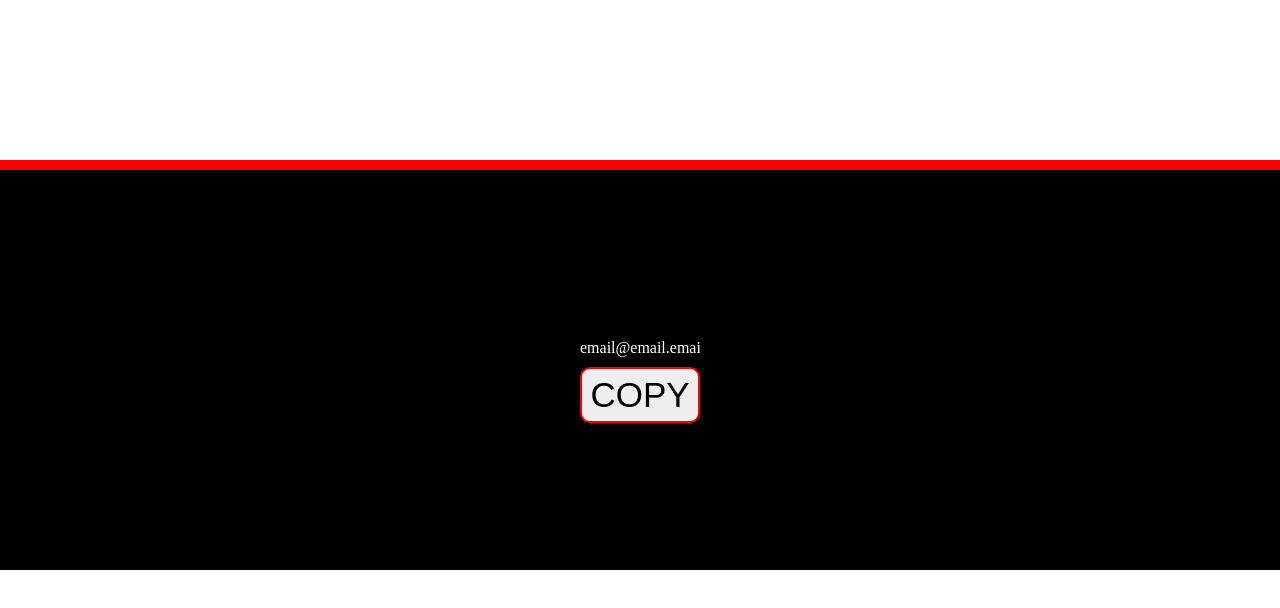
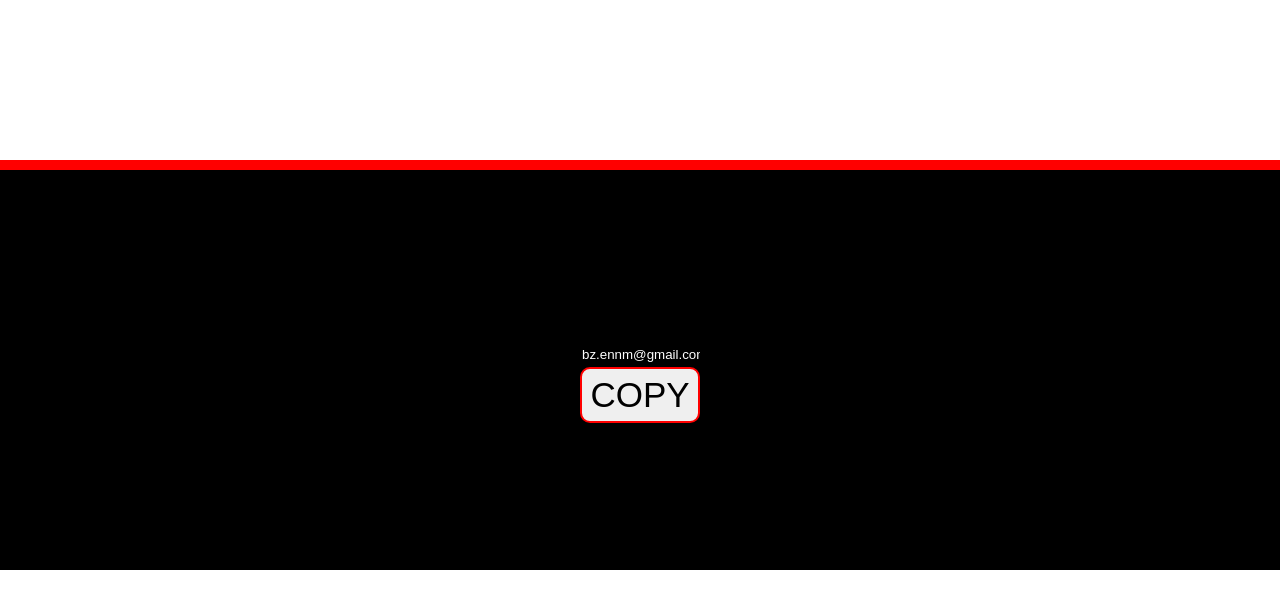
Before and after one commit to sistemd/business, a React (Create React App) app: page / in a window 1280 px wide. Both pictures are taken after a click on the button "EMAIL". Shown: the top 608 px of the page. Built offline with nearby package versions, Linux system fonts and the light colour scheme; the HTML template or start-up script is replaced by a standard one.

Commit message:
Email button is almost fully finished

```diff
--- a/src/Button.tsx
+++ b/src/Button.tsx
@@ -3,15 +3,15 @@ import './css/Button.scss'
 
 export interface ButtonProps {
     children: React.ReactNode
-    disabled: boolean
-    className: string
+    className?: string
+    disabled?: boolean
 
     onClick(): void
 }
 
 export default function Button(props: ButtonProps) {
     return (
-        <button disabled={props.disabled} onClick={props.onClick} className={props.className}>
+        <button disabled={props.disabled} onClick={props.onClick} className={props.className || ''}>
             {props.children}
         </button>
     )
--- a/src/EmailButton.tsx
+++ b/src/EmailButton.tsx
@@ -1,54 +1,66 @@
-import React, {useState} from 'react'
+import React, {RefObject, useRef, useState} from 'react'
 import Button from './Button'
 import './css/EmailButton.scss'
 import {CSSTransition, SwitchTransition} from 'react-transition-group'
 
+const buttonAnimationTimeout = 200
+
 export default function EmailButton() {
     const [showEmail, setShowEmail] = useState(false)
-    const [animateButton, setAnimateButton] = useState(false)
+    const emailInputRef = useRef<HTMLInputElement>(null)
 
-    const [buttonStates, setButtonStates] = useState([
-        {
-            text: 'EMAIL',
-            callback() {
-                setShowEmail(true)
-                setAnimateButton(true)
+    const email = 'bz.ennm@gmail.com'
+
+    const showEmailButton = (
+        <Button onClick={() => setShowEmail(true)}>
+            EMAIL
+        </Button>
+    )
+
+    const copyEmailButton = <CopyEmailButton email={email} emailInputRef={emailInputRef}/>
+
+    return (
+        <div className="wrapper">
+            {showEmail ? copyEmailButton : showEmailButton}
+            {showEmail && <input className="email" value={email} readOnly ref={emailInputRef}/>}
+        </div>
+    )
 }
-        },
-        {
-            text: 'COPY',
-            callback() {
 
+interface CopyEmailButtonProps {
+    email: string
+    emailInputRef: RefObject<HTMLInputElement>
 }
-        },
-        {
-            text: 'COPIED',
-        }
-    ])
 
-    const currentButtonState = buttonStates[0]
+function CopyEmailButton(props: CopyEmailButtonProps) {
+    const copyText = 'COPY'
+    const doneText = 'DONE'
+
+    const [emailCopied, setCopied] = useState(false)
+    const text = emailCopied ? doneText : copyText
 
     function onButtonClick() {
-        if (currentButtonState.callback !== undefined) {
-            currentButtonState.callback()
-            setButtonStates(states => states.slice(1))
-        }
+        if (props.emailInputRef.current === null)
+            return
+
+        copyInputToClipboard(props.emailInputRef.current)
+        setCopied(true)
+        setTimeout(() => setCopied(false), 1000)
     }
 
     return (
-        <div className="wrapper">
-            <Button
-                disabled={currentButtonState.callback === undefined}
-                className={animateButton ? 'button-animation' : ''}
-                onClick={onButtonClick}
-            >
+        <Button disabled={emailCopied} className="button-animation" onClick={onButtonClick}>
             <SwitchTransition>
-                    <CSSTransition timeout={200} key={currentButtonState.text} classNames="email-button">
-                        <p className="button-text">{currentButtonState.text}</p>
+                <CSSTransition appear timeout={buttonAnimationTimeout} key={text} classNames="email-button">
+                    <p className="button-text">{text}</p>
                 </CSSTransition>
             </SwitchTransition>
         </Button>
-            {showEmail && <p className="email">email@email.email</p>}
-        </div>
     )
 }
+
+function copyInputToClipboard(input: HTMLInputElement): void {
+    input.select()
+    document.execCommand('copy')
+    input.setSelectionRange(0, 0)
+}
--- a/src/css/App.scss
+++ b/src/css/App.scss
@@ -7,6 +7,7 @@
   height: 50%;
   width: 100%;
   background-color: $secondary-color;
+  z-index: -2;
 
   display: flex;
   justify-content: center;
--- a/src/css/EmailButton.scss
+++ b/src/css/EmailButton.scss
@@ -4,16 +4,19 @@ div.wrapper {
   contain: paint;
 }
 
-$email-bottom: 50px;
+$email-bottom: 60px;
 $button-margin-top: 50px;
 $animation-duration: .5s;
 
-p.email {
+input.email {
   color: $default-color;
+  background-color: $secondary-color;
+  border: none;
+
   position: absolute;
   bottom: $email-bottom;
   left: 0;
-
+  z-index: -1;
   animation: email-float $animation-duration;
 }
 
```
Lines whose indentation alone changed are shown as unchanged.
